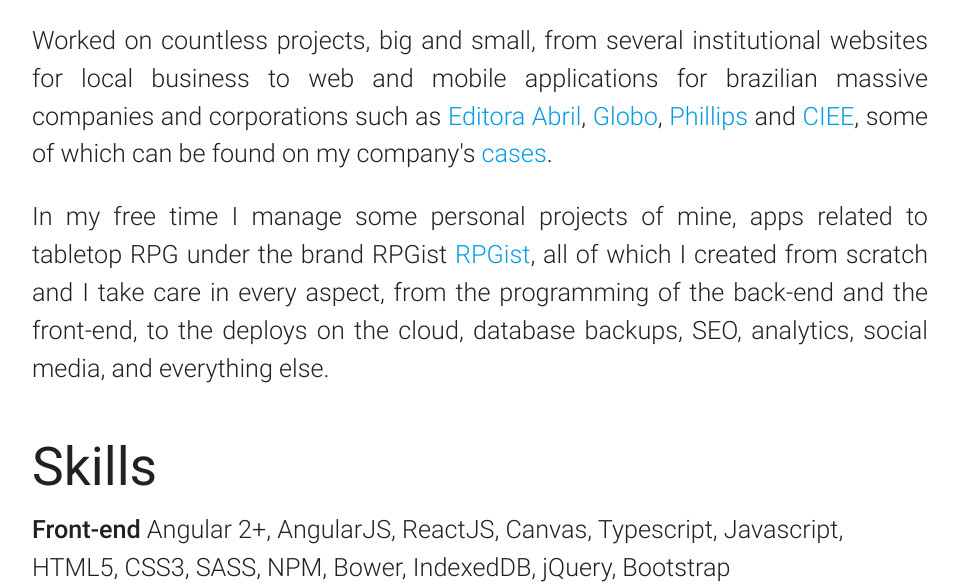
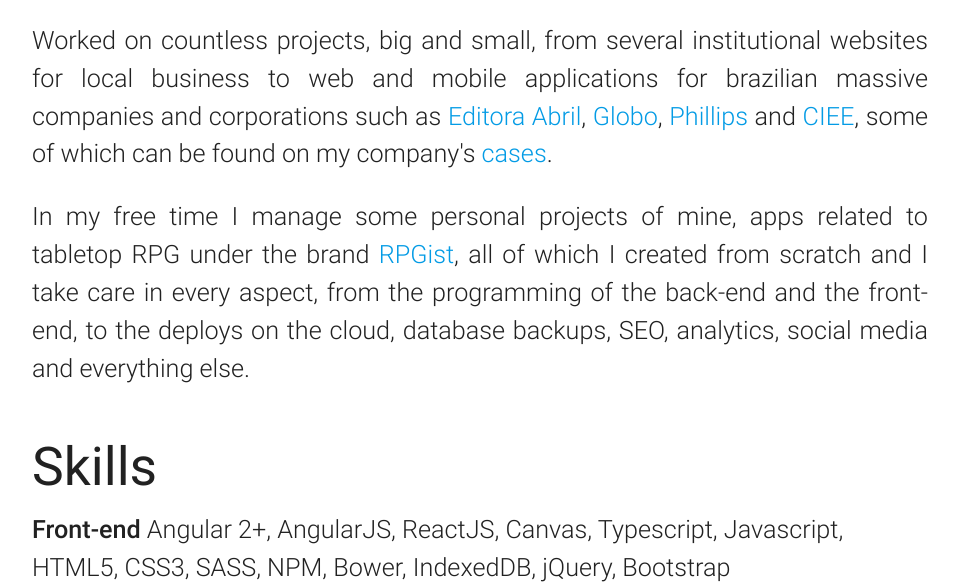
Before and after one commit to lpelos/lpelos.github.io, a plain HTML site: page index.html in a window 1280 px wide. Shown: the part 484-1068 px from the top of the page, without its empty margins (160-1119 px from the left). Drawn offline with nearby package versions, Linux system fonts and the light colour scheme.

Commit message:
Fix "rpgist" duplicate

```diff
--- a/index.html
+++ b/index.html
@@ -109,11 +109,11 @@
 
         <p>
           In my free time I manage some personal projects of mine, apps related
-          to tabletop RPG under the brand RPGist
+          to tabletop RPG under the brand
           <a href="http://apps.rpgist.net" target="_blank">RPGist</a>,
           all of which I created from scratch and I take care in every aspect,
           from the programming of the back-end and the front-end, to the
-          deploys on the cloud, database backups, SEO, analytics, social media,
+          deploys on the cloud, database backups, SEO, analytics, social media
           and everything else.
         </p>
       </section>
```
